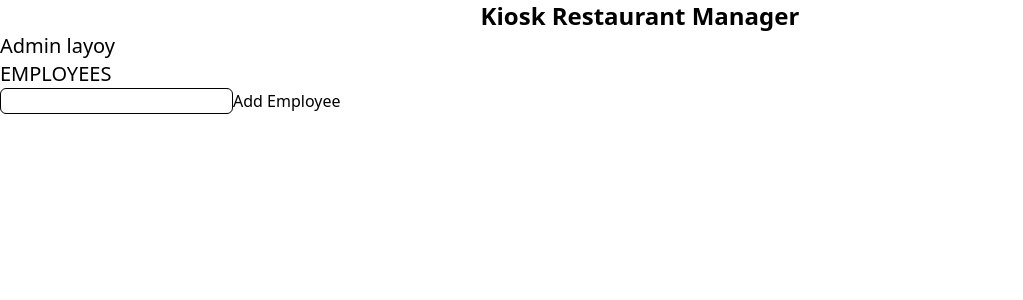
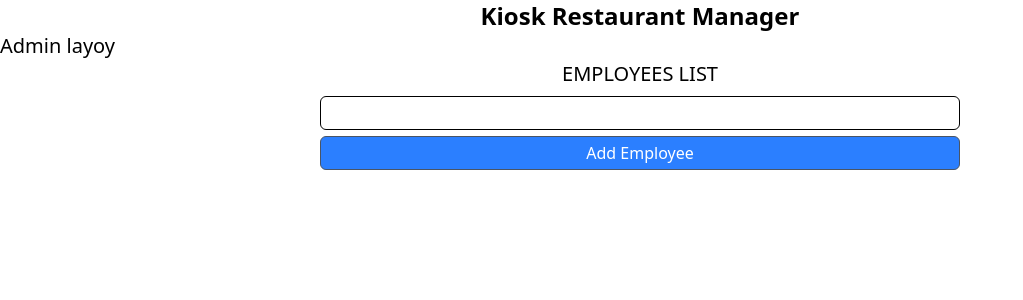
Before and after one commit to FrancescoPalazzo97/kiosk-restaurant-manager, a React (Vite) app: page /admin/employees in a window 1280 px wide. Shown: the top 300 px of the page, without its empty margins (0-1023 px from the left). Built offline with nearby package versions, Linux system fonts and the light colour scheme.

Commit message:
improve style and accessibility

```diff
--- a/src/pages/EmployeesPage.tsx
+++ b/src/pages/EmployeesPage.tsx
@@ -7,24 +7,32 @@ export function EmployeesPage() {
 
     const inputRef = useRef<HTMLInputElement | null>(null);
 
-    console.log("Render - employees:", employees);
-
     const handleAdd = () => {
         if (!inputRef.current) {
             console.error('InputRef is NULL');
         } else {
-            const fullname = inputRef.current.value;
-            console.log("Before add:", employees);
-            addEmployee(fullname);
-            console.log("After add:", employees);
+            addEmployee(inputRef.current.value);
+            inputRef.current.value = "";
         }
     };
 
     return (
         <div>
-            <h1 className="text-xl font-medium uppercase">Employees</h1>
-            <input type="text" className="border rounded-md" ref={inputRef} />
-            <button onClick={handleAdd}>Add Employee</button>
+            <h1 className="text-xl font-medium uppercase text-center mb-2">Employees List</h1>
+            <div className="flex flex-col gap-1.5 w-1/2 mx-auto">
+                <input
+                    type="text"
+                    className="border rounded-md px-2 py-1"
+                    ref={inputRef}
+                    onKeyDown={(e) => e.key === 'Enter' && handleAdd()}
+                />
+                <button
+                    onClick={handleAdd}
+                    className="border border-gray-600 rounded-md bg-blue-500 hover:bg-blue-400 cursor-pointer text-white px-2 py-1"
+                >
+                    Add Employee
+                </button>
+            </div>
             <ul>
                 {employees.map((employee) => (
                     <li key={employee.id}>{employee.fullname}</li>
```
